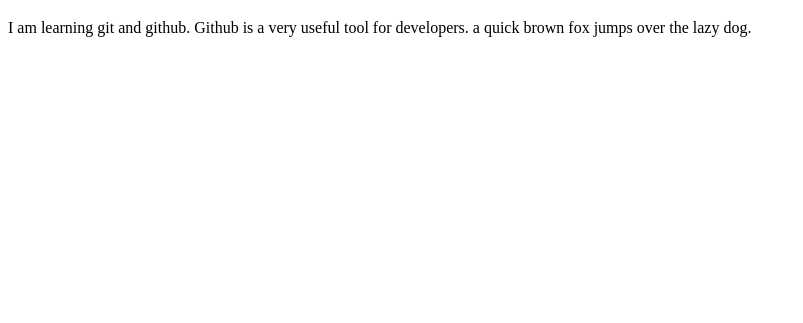
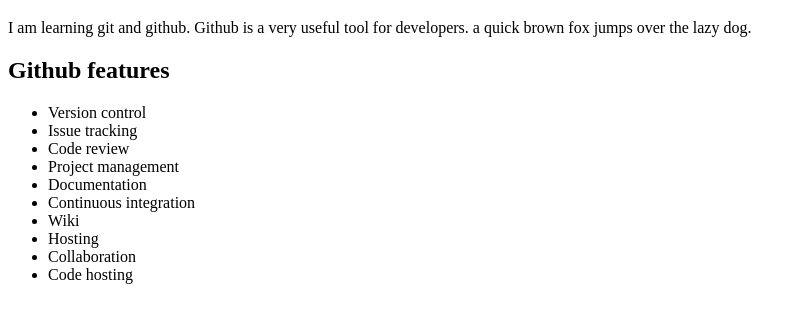
Before and after one commit to j33mk/githubpractice, a plain HTML site: page about.html in a window 1280 px wide. Shown: the part 159-482 px from the top of the page, without its empty margins (0-803 px from the left). Drawn offline with Linux system fonts and the light colour scheme.

Commit message:
feature/about-me-page added Github features

```diff
--- a/about.html
+++ b/about.html
@@ -17,5 +17,22 @@
     <p>
         I am learning git and github. Github is a very useful tool for developers. a quick brown fox jumps over the lazy dog.
     </p>
+    <h2>
+        Github features
+    </h2>
+    <p>
+        <!--List down 10 github features-->
+        <ul>
+            <li>Version control</li>
+            <li>Issue tracking</li>
+            <li>Code review</li>
+            <li>Project management</li>
+            <li>Documentation</li>
+            <li>Continuous integration</li>
+            <li>Wiki</li>
+            <li>Hosting</li>
+            <li>Collaboration</li>
+            <li>Code hosting</li>
+    </p>
 </body>
 </html>
```
